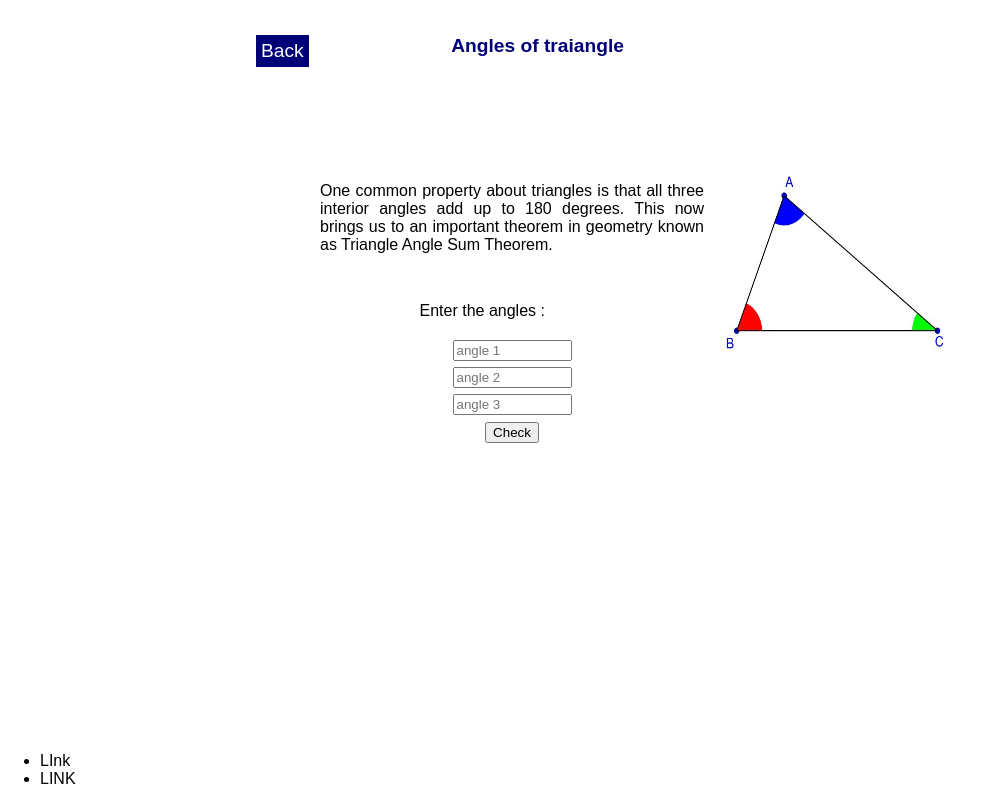
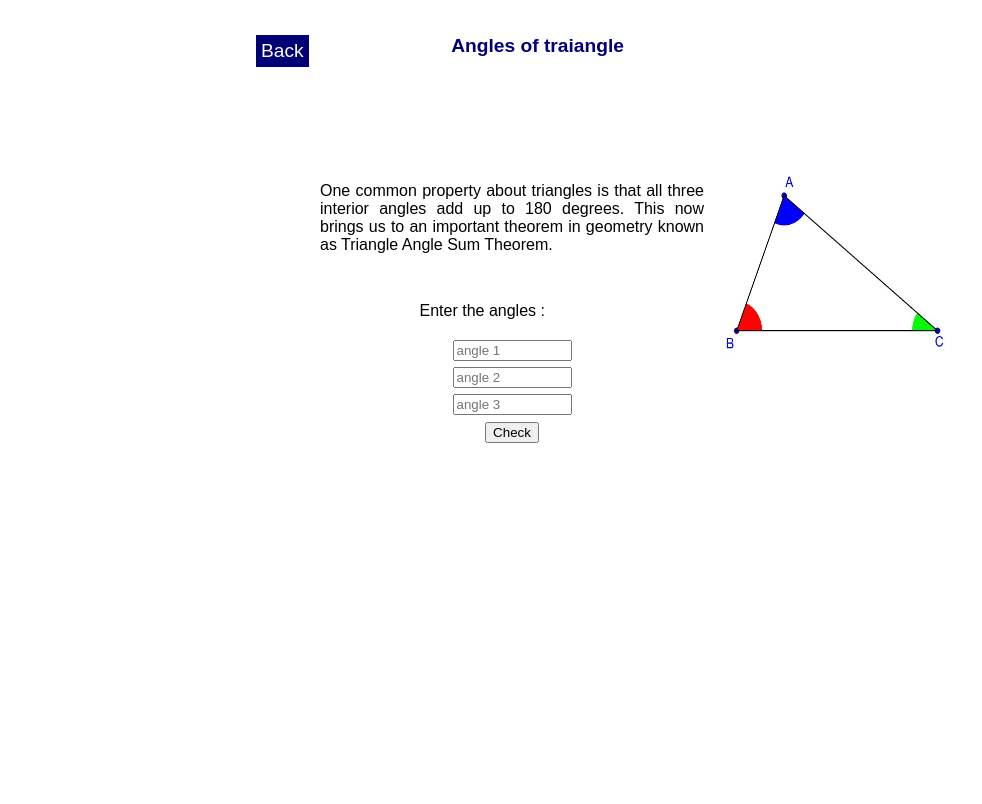
Before and after one commit to sush1998/markTwelve, a plain HTML site: page angles.html in a window 1280 px wide. Shown: the whole page, without its empty margins (0-982 px from the left). Drawn offline with Linux system fonts and the light colour scheme; a web font is replaced by a local one.

Commit message:
refactor: footer removed

```diff
--- a/angles.html
+++ b/angles.html
@@ -47,15 +47,6 @@
         </main>
 
     </div>
-    <footer>
-        <div class="social_links">
-            <ul>
-                <li>LInk</li>
-                <li>LINK</li>
-            </ul>
-
-        </div>
-    </footer>
     <script src="angles.js"></script>
 </body>
 </html>
--- a/index.css
+++ b/index.css
@@ -6,7 +6,6 @@
 body{
     margin: 0;
     padding: 0;
-    overflow: hidden;
     background-color: var(--white);
     font-family: 'Strait', sans-serif;
 }
```
Also changed, not shown: area.html (+0 -8 lines), quiz.html (+0 -8 lines), sides.html (+0 -9 lines).
